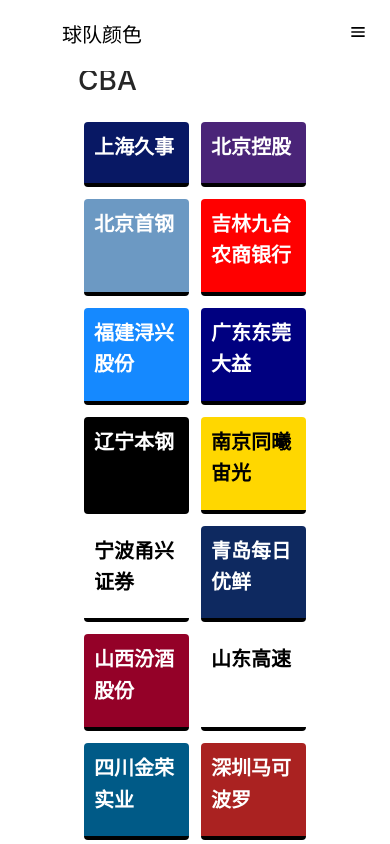
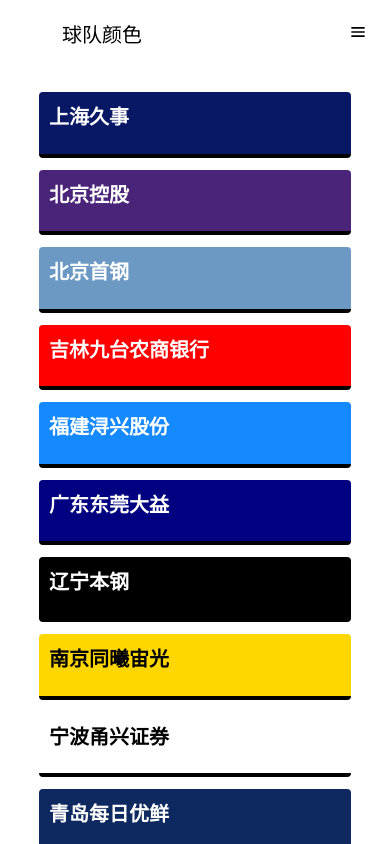
Before and after one commit to Izzy1647/teamcolor, a React (Create React App) app: page /cba in a window 390 px wide. Shown: the top 844 px of the page. Built offline with nearby package versions, Linux system fonts and the light colour scheme.

Commit message:
mobile support for teamlist page

```diff
--- a/src/modules/League/Teamlist/style.css
+++ b/src/modules/League/Teamlist/style.css
@@ -13,3 +13,10 @@
   margin-left: 10px;
   margin-top: 10px;
 }
+
+@media screen and (max-width: 600px) {
+  .team-block {
+    flex: auto;
+    margin: 6px 0;
+  }
+}
--- a/src/modules/League/index.js
+++ b/src/modules/League/index.js
@@ -14,9 +14,10 @@
   return (
     <>
       <div className="teamlist-wrapper">
-        <h1>{typeMap[type]}</h1>
+        <h1 className='teamlist-title'>{typeMap[type]}</h1>
         <div className='teamlist-container'>
           {type === 'cba' && <Teamlist teams={cbaTeams} />}
+          {/* {type === 'csl' && <Teamlist teams={cbaTeams} />} */}
         </div>
       </div>
     </>
--- a/src/modules/League/style.css
+++ b/src/modules/League/style.css
@@ -8,3 +8,15 @@
   display: flex;
   flex-wrap: wrap;
 }
+
+@media screen and (max-width: 600px) {
+  .teamlist-wrapper {
+    width: 80%;
+    margin: 4rem auto;
+    padding-top: 1.4rem;
+  }
+
+  .teamlist-title {
+    display: none;
+  }
+}
```
